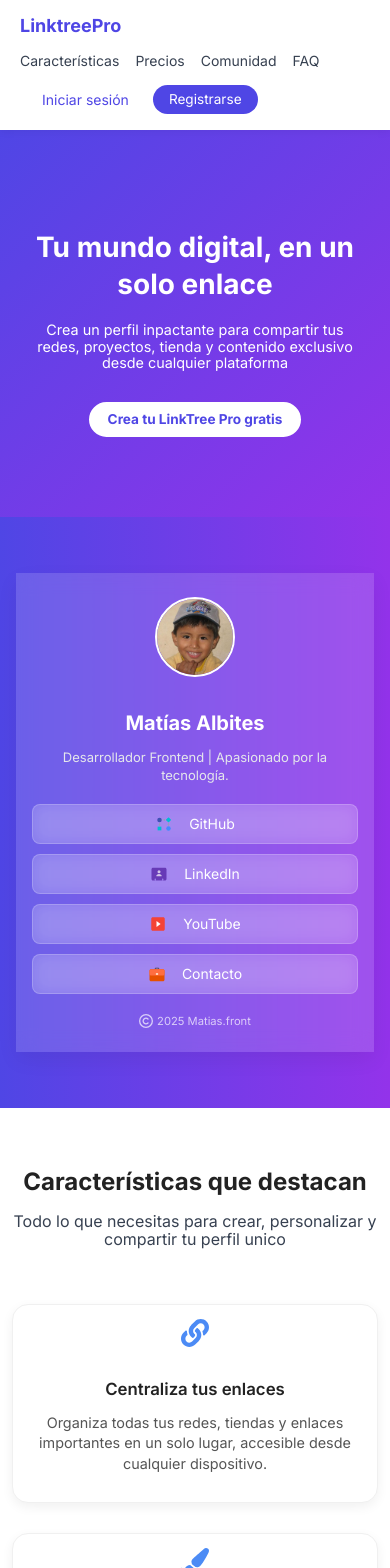
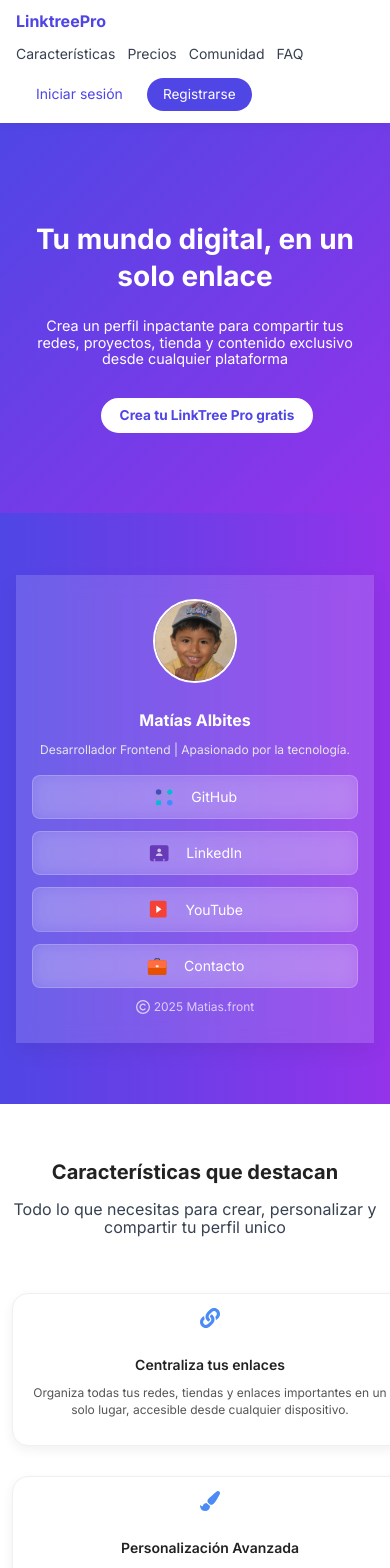
Before and after one commit to JaGu25/link-tree-clone-web, a React (Vite) app: page / in a window 390 px wide. Shown: the top 1568 px of the page. Built offline with nearby package versions, Linux system fonts and the light colour scheme.

Commit message:
feat: Uso de variables

```diff
--- a/src/components/AdminNavbar/AdminNavbar.module.css
+++ b/src/components/AdminNavbar/AdminNavbar.module.css
@@ -1,6 +1,6 @@
 .navbar {
   background-color: var(--navbar-bg);
-  padding: 1rem 2rem;
+  padding: var(--spacing-md) var(--spacing-lg);
   border-bottom: 1px solid var(--card-border);
   display: flex;
   align-items: center;
@@ -19,12 +19,12 @@
 .rightSection {
   display: flex;
   align-items: center;
-  gap: 0.75rem;
+  gap: var(--spacing-sm);
   margin-top: 0;
 }
 
 .icon {
-  font-size: 1.4rem;
+  font-size: var(--icon-size);
   color: var(--icon-color);
 }
 
--- a/src/components/FeatureCard/FeatureCard.module.css
+++ b/src/components/FeatureCard/FeatureCard.module.css
@@ -35,15 +35,15 @@
   }
 
   .title {
-    font-size: 1.15rem;
+    font-size: var(--font-base);
   }
 
   .description {
-    font-size: 0.95rem;
+    font-size: var(--font-sm);
   }
 
   .icon {
-    font-size: 2rem;
+    font-size: var(--font-2xl);
   }
 }
 
@@ -54,14 +54,14 @@
   }
 
   .title {
-    font-size: 1.05rem;
+    font-size: var(--font-sm);
   }
 
   .description {
-    font-size: 0.9rem;
+    font-size: var(--font-xs);
   }
 
   .icon {
-    font-size: 1.75rem;
+    font-size: var(--font-xl);
   }
 }
--- a/src/components/Features/Features.module.css
+++ b/src/components/Features/Features.module.css
@@ -1,15 +1,15 @@
 .features,
 .featuresAlt {
-  padding: 60px 20px;
-  background-color: #ffffff;
+  padding: var(--spacing-lg) var(--spacing-md);
+  background-color: var(--card-bg);
   text-align: center;
 }
 
 .features h2,
 .featuresAlt h2 {
   font-size: var(--font-h2);
-  margin-bottom: 1rem;
-  color: #222;
+  margin-bottom: var(--spacing-sm);
+  color: var(--text-dark);
 }
 
 .features .grid,
@@ -29,7 +29,7 @@
 
   .features h2,
   .featuresAlt h2 {
-    font-size: 1.8rem;
+    font-size: var(--font-2xl);
   }
 
   .grid {
@@ -45,12 +45,12 @@
 
   .features h2,
   .featuresAlt h2 {
-    font-size: 1.5rem;
+    font-size: var(--font-xl);
   }
 
   .grid {
     flex-direction: column;
-    gap: 16px;
+    gap: var(--spacing-sm);
     align-items: center;
   }
 }
--- a/src/components/Hero/Hero.module.css
+++ b/src/components/Hero/Hero.module.css
@@ -1,7 +1,7 @@
 .hero {
-  padding: 9.375rem 1.25rem;
+  padding: var(--spacing-hero-desktop, 9.375rem) var(--spacing-md);
   text-align: center;
-  color: white;
+  color: #fff;
   background: linear-gradient(135deg, var(--primary-color), var(--secondary-color));
   overflow-x: hidden;
 }
@@ -9,14 +9,14 @@
 .hero h1 {
   font-size: var(--font-6xl);
   font-weight: 700;
-  margin-bottom: 1.25rem;
+  margin-bottom: var(--spacing-lg);
   line-height: 1.2;
   word-wrap: break-word;
 }
 
 .hero p {
   font-size: var(--font-lg);
-  margin-bottom: 1.875rem;
+  margin-bottom: calc(var(--spacing-lg) * 1.25);
   max-width: 37.5rem;
   margin-left: auto;
   margin-right: auto;
@@ -30,7 +30,7 @@
 }
 
 .actions .link {
-  color: white;
+  color: #fff;
   text-decoration: underline;
   font-weight: 500;
   font-size: var(--font-base);
@@ -38,7 +38,7 @@
 
 @media (max-width: 1023px) and (min-width: 768px) {
   .hero {
-    padding: 7rem 1rem;
+    padding: 7rem var(--spacing-sm);
   }
 
   .hero h1 {
@@ -53,7 +53,7 @@
 
 @media (max-width: 767px) {
   .hero {
-    padding: 5rem 1rem;
+    padding: 5rem var(--spacing-sm);
   }
 
   .hero h1 {
@@ -70,17 +70,18 @@
 
   .actions {
     width: 100%;
-    padding: 0 1rem;
+    padding: 0 var(--spacing-sm);
     flex-direction: column;
     gap: 0.75rem;
   }
 
   .actions .link {
-    font-size: 0.875rem;
+    font-size: var(--font-sm);
   }
 }
 
-body, html {
+body,
+html {
   margin: 0;
   padding: 0;
   overflow-x: hidden;
--- a/src/components/Navbar/Navbar.module.css
+++ b/src/components/Navbar/Navbar.module.css
@@ -2,7 +2,7 @@
   display: flex;
   justify-content: space-between;
   align-items: center;
-  padding: 20px 60px;
+  padding: var(--spacing-md) var(--spacing-lg);
   background-color: var(--navbar-bg);
   box-shadow: var(--shadow-light);
   position: sticky;
@@ -11,16 +11,17 @@
 }
 
 .logo {
-  font-size: 24px;
+  font-size: var(--font-xl);
   font-weight: bold;
   color: var(--primary-color);
 }
 
 .nav a {
-  margin: 0 15px;
+  margin: 0 var(--spacing-sm);
   color: var(--text-color);
   text-decoration: none;
   font-weight: 500;
+  font-size: var(--font-base);
 }
 
 .nav a:hover {
@@ -28,13 +29,14 @@
 }
 
 .actions .login {
-  margin-left: 10px;
-  padding: 8px 16px;
+  margin-left: var(--spacing-xs);
+  padding: var(--spacing-xs) var(--spacing-md);
   border: none;
   border-radius: 999px;
   font-weight: 500;
   cursor: pointer;
   transition: background-color 0.3s ease;
+  font-size: var(--font-base);
 }
 
 .login {
@@ -60,20 +62,21 @@
 
 @media (max-width: 1023px) {
   .navbar {
-    padding: 16px 32px;
+    padding: var(--spacing-sm) var(--spacing-lg);
   }
 
   .nav a {
-    margin: 0 10px;
+    margin: 0 var(--spacing-xs);
     font-size: var(--font-sm);
   }
 
   .logo {
-    font-size: 20px;
+    font-size: var(--font-lg);
   }
 
   .actions .login {
-    padding: 6px 14px;
+    padding: var(--spacing-xs) var(--spacing-sm);
+    font-size: var(--font-sm);
   }
 }
 
@@ -81,14 +84,14 @@
   .navbar {
     flex-direction: column;
     align-items: flex-start;
-    gap: 1rem;
-    padding: 16px 20px;
+    gap: var(--spacing-md);
+    padding: var(--spacing-sm) var(--spacing-md);
   }
 
   .nav {
     display: flex;
     flex-wrap: wrap;
-    gap: 0.5rem 1rem;
+    gap: var(--spacing-xs) var(--spacing-sm);
     justify-content: flex-start;
     width: 100%;
   }
@@ -99,12 +102,12 @@
   }
 
   .logo {
-    font-size: 18px;
+    font-size: var(--font-base);
   }
 
   .actions {
     display: flex;
-    gap: 0.75rem;
+    gap: var(--spacing-sm);
     width: 100%;
     justify-content: flex-start;
     flex-wrap: wrap;
@@ -112,7 +115,7 @@
 
   .actions .login,
   .actions .register {
-    padding: 6px 12px;
+    padding: var(--spacing-xs) var(--spacing-sm);
     font-size: var(--font-sm);
   }
 }
--- a/src/components/ProfilePreview/ProfilePreview.module.css
+++ b/src/components/ProfilePreview/ProfilePreview.module.css
@@ -1,20 +1,8 @@
-*,
-*::before,
-*::after {
-  box-sizing: border-box;
-}
-
-body {
-  margin: 0;
-  padding: 0;
-  overflow-x: hidden;
-}
-
 .container {
   width: 100%;
   min-height: 70vh;
-  padding: 60px 20px;
-  background: linear-gradient(to right, #4f46e5, #9333ea);
+  padding: var(--spacing-lg);
+  background: linear-gradient(to right, var(--primary-color), var(--secondary-color));
   display: flex;
   justify-content: center;
   align-items: center;
@@ -24,7 +12,7 @@ body {
 .preview {
   background: rgba(255, 255, 255, 0.15);
   border-radius: 16px;
-  padding: 32px 24px;
+  padding: 2rem 1.5rem;
   box-shadow: 0 8px 20px rgba(0, 0, 0, 0.06);
   text-align: center;
   max-width: 320px;
@@ -41,21 +29,21 @@ body {
   height: 100px;
   border-radius: 50%;
   object-fit: cover;
-  margin-bottom: 15px;
+  margin-bottom: var(--spacing-sm);
   border: 2px solid #fff;
 }
 
 .name {
-  font-size: 22px;
+  font-size: var(--font-lg);
   font-weight: 700;
   color: #fff;
-  margin-bottom: 8px;
+  margin-bottom: var(--spacing-xs);
 }
 
 .bio {
-  font-size: 14px;
+  font-size: var(--font-sm);
   color: #e5e7eb;
-  margin-bottom: 20px;
+  margin-bottom: var(--spacing-md);
   line-height: 1.4;
   word-break: break-word;
   white-space: normal;
@@ -64,14 +52,14 @@ body {
 .links {
   display: flex;
   flex-direction: column;
-  gap: 10px;
+  gap: var(--spacing-sm);
 }
 
 .link {
   background: rgba(255, 255, 255, 0.15);
   color: #ffffff;
   text-decoration: none;
-  padding: 12px;
+  padding: var(--spacing-sm);
   border-radius: 8px;
   font-weight: 500;
   transition: all 0.2s ease;
@@ -82,7 +70,7 @@ body {
   justify-content: center;
   gap: 8px;
   border: 1px solid rgba(255, 255, 255, 0.2);
-  font-size: 1rem;
+  font-size: var(--font-base);
 }
 
 .link:hover {
@@ -90,17 +78,17 @@ body {
 }
 
 .icon {
-  margin-right: 8px;
-  font-size: 18px;
+  margin-right: var(--spacing-xs);
+  font-size: var(--icon-size);
 }
 
 .footer {
-  margin-top: 20px;
+  margin-top: var(--spacing-sm);
   display: flex;
   align-items: center;
   justify-content: center;
   gap: 6px;
-  font-size: 0.8rem;
+  font-size: var(--font-xs);
   color: rgba(255, 255, 255, 0.7);
   font-weight: 400;
   flex-wrap: wrap;
@@ -115,8 +103,8 @@ body {
   display: flex;
   justify-content: center;
   align-items: center;
-  background: linear-gradient(to right, #4f46e5, #9333ea);
-  padding: 2rem 1rem;
+  background: linear-gradient(to right, var(--primary-color), var(--secondary-color));
+  padding: var(--spacing-lg) var(--spacing-sm);
   width: 100%;
   max-width: 100vw;
   box-sizing: border-box;
@@ -124,20 +112,20 @@ body {
 
 @media (max-width: 1023px) {
   .container {
-    padding: 40px 16px;
+    padding: var(--spacing-md);
   }
 
   .preview {
-    padding: 28px 20px;
+    padding: 1.75rem 1.25rem;
     max-width: 280px;
   }
 
   .name {
-    font-size: 20px;
+    font-size: var(--font-base);
   }
 
   .bio {
-    font-size: 13px;
+    font-size: var(--font-xs);
   }
 
   .link {
@@ -150,16 +138,16 @@ body {
   .preview {
     width: 100%;
     max-width: 100%;
-    padding: 24px 16px;
+    padding: 1.5rem 1rem;
     border-radius: 0;
   }
 
   .name {
-    font-size: 20px;
+    font-size: var(--font-base);
   }
 
   .bio {
-    font-size: 13px;
+    font-size: var(--font-xs);
   }
 
   .avatar {
@@ -168,12 +156,12 @@ body {
   }
 
   .link {
-    font-size: 14px;
+    font-size: var(--font-sm);
     padding: 10px;
   }
 
   .footer {
-    font-size: 0.7rem;
+    font-size: var(--font-xs);
     gap: 4px;
   }
 }
--- a/src/components/button/button.module.css
+++ b/src/components/button/button.module.css
@@ -1,6 +1,6 @@
 .btn {
   padding: 10px 24px;
-  font-family: 'Inter';
+  font-family: var(--font-main);
   font-size: var(--font-base);
   border: none;
   border-radius: 999px;
@@ -25,13 +25,13 @@
   background-color: var(--navbar-bg);
   color: var(--primary-color);
   border: 3px solid var(--navbar-bg);
-  font-weight: bold;
+  font-weight: 700;
 }
 
 .white:hover:not(:disabled) {
-  background-color: #f3f4f6;
+  background-color: var(--background-hover);
   color: var(--primary-color);
-  border-color: #f3f4f6;
+  border-color: var(--background-hover);
   transform: scale(1.03);
 }
 
--- a/src/styles/variables.css
+++ b/src/styles/variables.css
@@ -2,15 +2,18 @@
   --primary-color: #4f46e5;
   --primary-color-dark: #4338ca;
   --secondary-color: #9333ea;
+  --navbar-bg: #ffffff;
+  --card-bg: #ffffff;
+  --card-border: #f0f0f0;
+  --background-gray: #f8f9fb;
+  --background-hover: #eef2ff;
+  --color-muted: #cbd5e1;
   --text-color: #374151;
   --text-dark: #222;
   --text-medium: #555;
-  --background-hover: #eef2ff;
-  --navbar-bg: #ffffff;
-  --card-bg: #ffffff;
-  --card-border: #f0f0f0;
   --icon-color: #4c8bf5;
   --shadow-light: 0 2px 8px rgba(0, 0, 0, 0.05);
+  --font-main: 'Inter';
   --font-xs: 0.75rem;
   --font-sm: 0.875rem;
   --font-base: 1rem;
@@ -22,6 +25,9 @@
   --font-5xl: 3rem;
   --font-6xl: 5rem;
   --font-h2: 2.5rem;
-  --font-main: 'Inter';
-  --background-gray: #f8f9fb;
+  --spacing-xs: 0.5rem;
+  --spacing-sm: 0.75rem;
+  --spacing-md: 1rem;
+  --spacing-lg: 1.5rem;
+  --icon-size: 1.4rem;
 }
```
Also changed, not shown: src/components/FAQ/FAQ.module.css (+10 -7 lines), src/components/Footer/Footer.module.css (+11 -11 lines), src/components/LinktreeConfig/LinktreeConfig.module.css (+7 -3 lines), src/components/Login/Login.module.css (+20 -20 lines).
